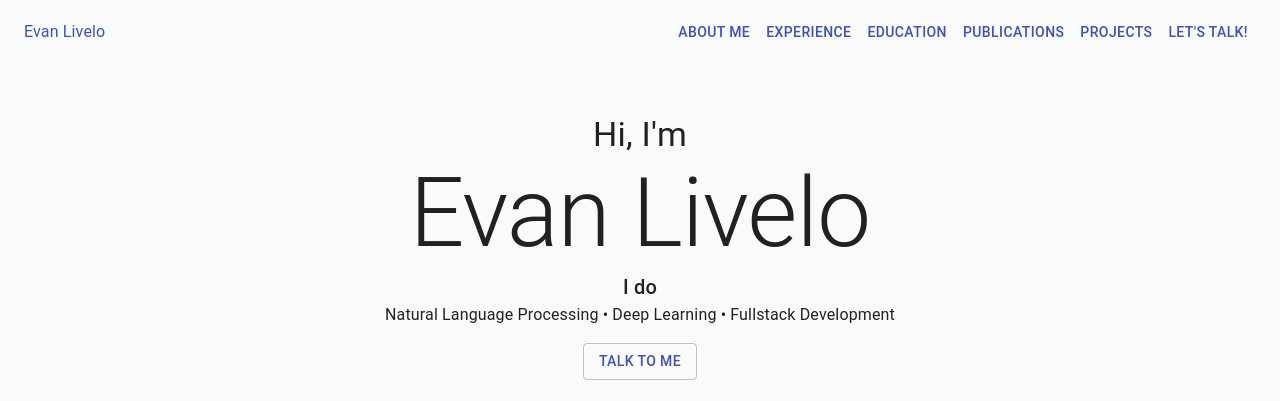
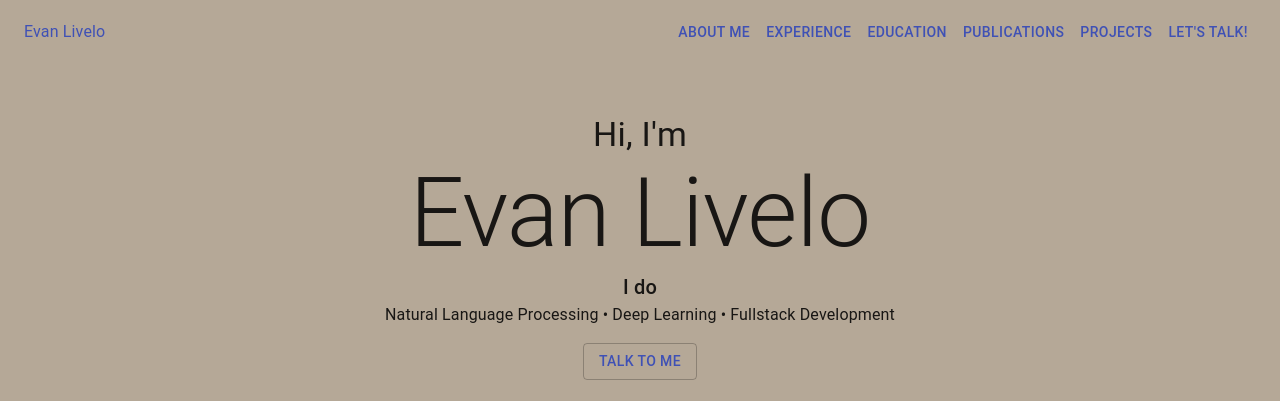
Before and after one commit to vandenn/personal-site, a Gatsby site: page / in a window 1280 px wide. Shown: the top 401 px of the page. Built offline with nearby package versions, Linux system fonts and the light colour scheme; Gatsby itself is replaced by a stand-in of ours.

Commit message:
feat: Add theme wrapper

```diff
--- a/src/components/layout.js
+++ b/src/components/layout.js
@@ -5,6 +5,7 @@ import { CssBaseline } from '@material-ui/core';
 import Footer from 'components/Footer';
 import Head from 'components/head';
 import Header from 'components/header';
+import ThemeWrapper from 'components/themeWrapper';
 
 const Layout = (props) => {
   const { children } = props;
@@ -23,11 +24,13 @@ const Layout = (props) => {
       `}
       render={({ site }) => (
         <div>
-          <CssBaseline />
-          <Head metadata={site.siteMetadata} />
-          <Header />
-          {children}
-          <Footer />
+          <ThemeWrapper>
+            <CssBaseline />
+            <Head metadata={site.siteMetadata} />
+            <Header />
+            {children}
+            <Footer />
+          </ThemeWrapper>
         </div>
       )}
     />
--- /dev/null
+++ b/src/components/themeWrapper.js
@@ -0,0 +1,17 @@
+import React from 'react';
+import { createMuiTheme, ThemeProvider } from '@material-ui/core/styles';
+
+const theme = createMuiTheme({
+  palette: {
+    background: {
+      default: '#B5A897',
+      paper: '#EBDBC5',
+    },
+  },
+});
+
+const Themewrapper = ({ children }) => {
+  return <ThemeProvider theme={theme}>{children}</ThemeProvider>;
+};
+
+export default Themewrapper;
```
